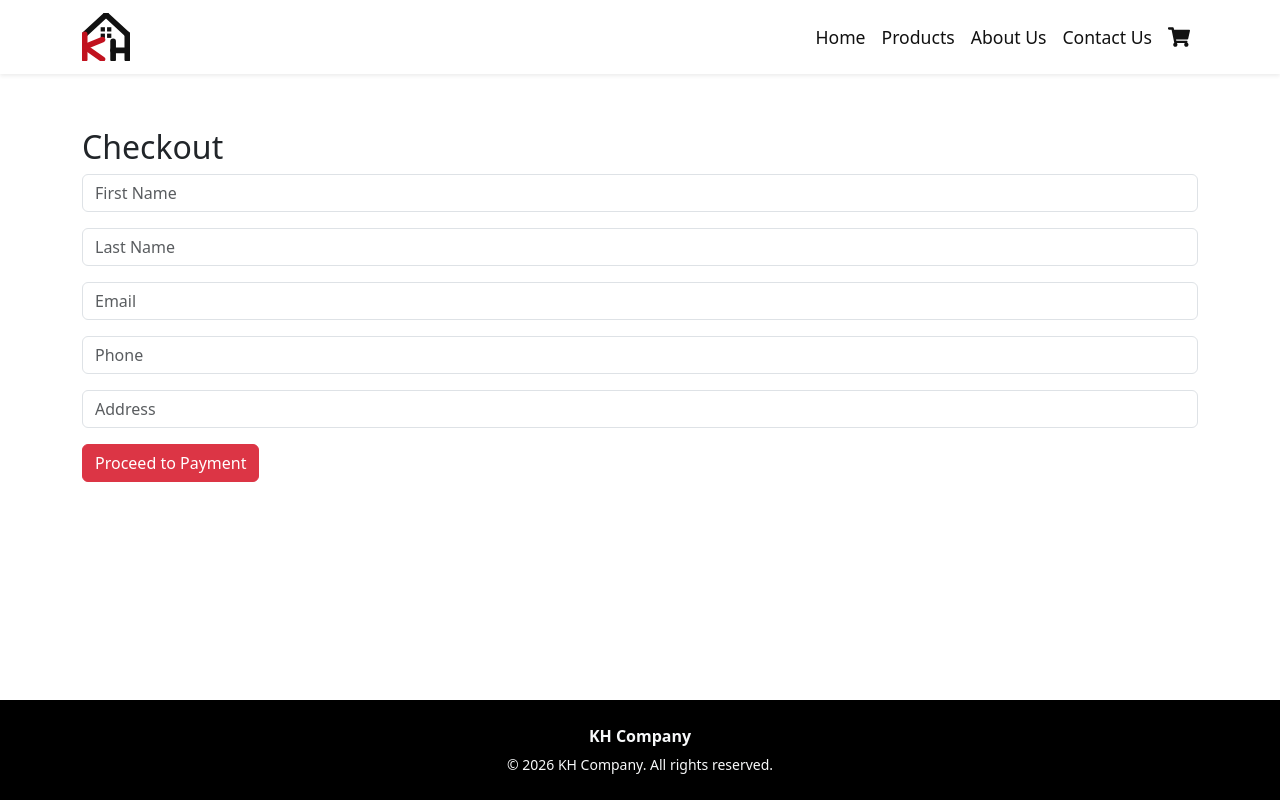
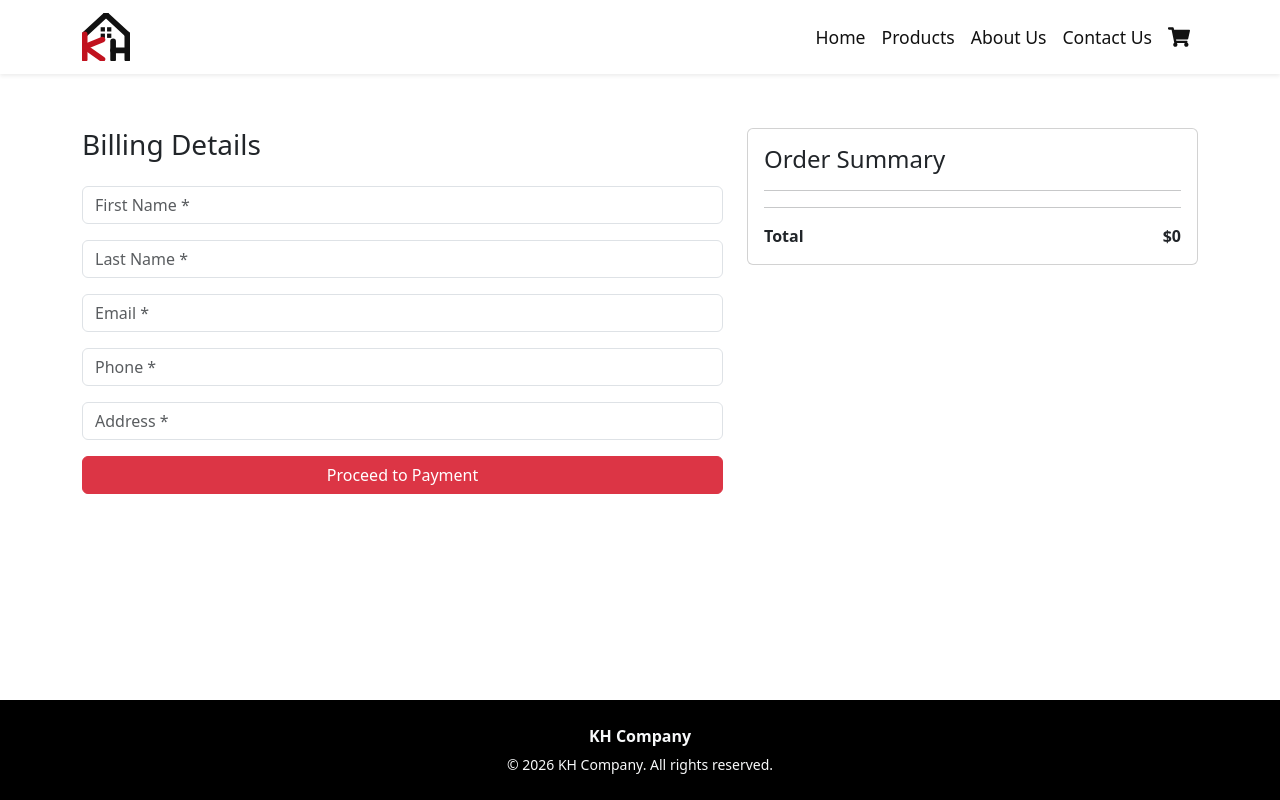
Before and after one commit to Shoshaan/home-king, a React (Vite) app: page /checkout in a window 1280 px wide. Built offline with nearby package versions, Linux system fonts and the light colour scheme.

Commit message:
payment pages addition

```diff
--- a/src/pages/CheckoutPage.jsx
+++ b/src/pages/CheckoutPage.jsx
@@ -1,9 +1,25 @@
 import { useSelector } from "react-redux";
 import { useState } from "react";
-import { Container, Form, Button } from "react-bootstrap";
+import {
+  Container,
+  Row,
+  Col,
+  Form,
+  Button,
+  Card,
+  Spinner,
+} from "react-bootstrap";
 
 export function CheckoutPage() {
   const cartItems = useSelector((state) => state.cart.items);
+
+  const total = cartItems.reduce(
+    (sum, item) => sum + item.price * item.quantity,
+    0,
+  );
+
+  const [loading, setLoading] = useState(false);
+  const [error, setError] = useState("");
 
   const [formData, setFormData] = useState({
     firstName: "",
@@ -13,17 +29,59 @@ export function CheckoutPage() {
     address: "",
   });
 
+  const [errors, setErrors] = useState({});
+
+  // ====================
+  // Handle Input Change
+  // ====================
   const handleChange = (e) => {
     setFormData({
       ...formData,
       [e.target.name]: e.target.value,
     });
+
+    // remove error on typing
+    setErrors({
+      ...errors,
+      [e.target.name]: "",
+    });
   };
 
+  // ====================
+  // Validation
+  // ====================
+  const validate = () => {
+    let newErrors = {};
+
+    if (!formData.firstName) newErrors.firstName = "First name is required";
+    if (!formData.lastName) newErrors.lastName = "Last name is required";
+
+    if (!formData.email || !formData.email.includes("@"))
+      newErrors.email = "Enter a valid email";
+
+    if (!formData.phone || formData.phone.length < 10)
+      newErrors.phone = "Enter a valid phone number";
+
+    if (!formData.address) newErrors.address = "Address is required";
+
+    setErrors(newErrors);
+
+    return Object.keys(newErrors).length === 0;
+  };
+
+  // ====================
+  // Submit
+  // ====================
   const handleSubmit = async (e) => {
     e.preventDefault();
 
-    const response = await fetch("http://localhost:3000/orders", {
+    if (!validate()) return;
+
+    try {
+      setLoading(true);
+      setError("");
+
+      const res = await fetch("http://localhost:3000/orders", {
         method: "POST",
         headers: {
           "Content-Type": "application/json",
@@ -34,67 +92,150 @@ export function CheckoutPage() {
         }),
       });
 
-    const data = await response.json();
+      if (!res.ok) throw new Error();
 
-    // redirect to paymob
+      const data = await res.json();
+
+      // redirect to payment
       window.location.href = data.paymentUrl;
+    } catch {
+      setError("Something went wrong. Please try again.");
+      window.scrollTo({ top: 0, behavior: "smooth" });
+    } finally {
+      setLoading(false);
+    }
   };
 
   return (
     <Container className="mt-5">
-      <h2>Checkout</h2>
+      <Row>
+        {/* ================= FORM ================= */}
+        <Col md={7}>
+          <h3 className="mb-4">Billing Details</h3>
+
+          {error && <div className="text-danger mb-3">{error}</div>}
 
           <Form onSubmit={handleSubmit}>
+            {/* First Name */}
             <Form.Group className="mb-3">
               <Form.Control
-            placeholder="First Name"
+                placeholder="First Name *"
                 name="firstName"
+                value={formData.firstName}
                 onChange={handleChange}
-            required
+                isInvalid={!!errors.firstName}
               />
+              <Form.Control.Feedback type="invalid">
+                {errors.firstName}
+              </Form.Control.Feedback>
             </Form.Group>
 
+            {/* Last Name */}
             <Form.Group className="mb-3">
               <Form.Control
-            placeholder="Last Name"
+                placeholder="Last Name *"
                 name="lastName"
+                value={formData.lastName}
                 onChange={handleChange}
-            required
+                isInvalid={!!errors.lastName}
               />
+              <Form.Control.Feedback type="invalid">
+                {errors.lastName}
+              </Form.Control.Feedback>
             </Form.Group>
 
+            {/* Email */}
             <Form.Group className="mb-3">
               <Form.Control
                 type="email"
-            placeholder="Email"
+                placeholder="Email *"
                 name="email"
+                value={formData.email}
                 onChange={handleChange}
-            required
+                isInvalid={!!errors.email}
               />
+              <Form.Control.Feedback type="invalid">
+                {errors.email}
+              </Form.Control.Feedback>
             </Form.Group>
 
+            {/* Phone */}
             <Form.Group className="mb-3">
               <Form.Control
-            placeholder="Phone"
+                placeholder="Phone *"
                 name="phone"
+                value={formData.phone}
                 onChange={handleChange}
-            required
+                isInvalid={!!errors.phone}
               />
+              <Form.Control.Feedback type="invalid">
+                {errors.phone}
+              </Form.Control.Feedback>
             </Form.Group>
 
+            {/* Address */}
             <Form.Group className="mb-3">
               <Form.Control
-            placeholder="Address"
+                placeholder="Address *"
                 name="address"
+                value={formData.address}
                 onChange={handleChange}
-            required
+                isInvalid={!!errors.address}
               />
+              <Form.Control.Feedback type="invalid">
+                {errors.address}
+              </Form.Control.Feedback>
             </Form.Group>
 
-        <Button type="submit" variant="danger">
-          Proceed to Payment
+            {/* Submit */}
+            <Button
+              type="submit"
+              variant="danger"
+              className="w-100"
+              disabled={loading}
+            >
+              {loading ? (
+                <>
+                  <Spinner size="sm" /> Processing...
+                </>
+              ) : (
+                "Proceed to Payment"
+              )}
             </Button>
           </Form>
+        </Col>
+
+        {/* ================= SUMMARY ================= */}
+        <Col md={5}>
+          <Card>
+            <Card.Body>
+              <h4>Order Summary</h4>
+
+              <hr />
+
+              {cartItems.map((item) => (
+                <div
+                  key={item.id}
+                  className="d-flex justify-content-between mb-2"
+                >
+                  <span>
+                    {item.name} x{item.quantity}
+                  </span>
+
+                  <span>${item.price * item.quantity}</span>
+                </div>
+              ))}
+
+              <hr />
+
+              <div className="d-flex justify-content-between">
+                <strong>Total</strong>
+                <strong>${total}</strong>
+              </div>
+            </Card.Body>
+          </Card>
+        </Col>
+      </Row>
     </Container>
   );
 }
--- /dev/null
+++ b/src/pages/PaymentFaild.jsx
@@ -0,0 +1,10 @@
+import { Container } from "react-bootstrap";
+
+export function PaymentFailed() {
+  return (
+    <Container className="text-center mt-5">
+      <h2>❌ Payment Failed</h2>
+      <p>Please try again.</p>
+    </Container>
+  );
+}
--- /dev/null
+++ b/src/pages/PaymentSuccess.jsx
@@ -0,0 +1,56 @@
+import { useEffect } from "react";
+import { useDispatch } from "react-redux";
+import { Container, Button } from "react-bootstrap";
+import { useNavigate, useSearchParams } from "react-router-dom";
+
+import { clearCart } from "../redux/cartSlice";
+
+export function PaymentSuccess() {
+  const dispatch = useDispatch();
+  const navigate = useNavigate();
+  const [searchParams] = useSearchParams();
+
+  // optional: get order id from URL
+  const orderId = searchParams.get("order_id");
+
+  useEffect(() => {
+    // clear cart after success
+    dispatch(clearCart());
+
+    // scroll top
+    window.scrollTo({ top: 0, behavior: "smooth" });
+  }, []);
+
+  return (
+    <Container className="text-center mt-5">
+      {/* Icon */}
+      <div style={{ fontSize: "60px" }}>✅</div>
+
+      {/* Title */}
+      <h2 className="mt-3">Payment Successful</h2>
+
+      {/* Subtitle */}
+      <p className="text-muted">
+        Thank you! Your order has been placed successfully.
+      </p>
+
+      {/* Order ID (optional) */}
+      {orderId && (
+        <p>
+          Order ID: <strong>{orderId}</strong>
+        </p>
+      )}
+
+      {/* Buttons */}
+      <div className="mt-4 d-flex justify-content-center gap-3">
+        <Button variant="danger" onClick={() => navigate("/")}>
+          Continue Shopping
+        </Button>
+
+        <Button variant="outline-dark" onClick={() => navigate("/cart")}>
+          View Cart
+        </Button>
+      </div>
+    </Container>
+  );
+}
--- a/src/routes/AppRouter.jsx
+++ b/src/routes/AppRouter.jsx
@@ -5,6 +5,8 @@ import { ProductsPage } from "../features/products/pages/ProductsPage";
 import { NotFoundPage } from "../pages/NotFoundPage";
 import { CartPage } from "../pages/CartPage";
 import { CheckoutPage } from "../pages/CheckoutPage";
+import { PaymentSuccess } from "../pages/PaymentSuccess";
+import { PaymentFailed } from "../pages/PaymentFaild";
 
 export function AppRouter() {
   return (
@@ -15,6 +17,8 @@ export function AppRouter() {
           <Route path="/products" element={<ProductsPage />} />
           <Route path="/cart" element={<CartPage />} />
           <Route path="/checkout" element={<CheckoutPage />} />
+          <Route path="/success" element={<PaymentSuccess />} />
+          <Route path="/failed" element={<PaymentFailed />} />
         </Route>
         <Route path="*" element={<NotFoundPage />} />
       </Routes>
--- a/src/styles/theme.css
+++ b/src/styles/theme.css
@@ -233,3 +233,13 @@ html {
   font-weight: 600;
   font-size: 16px;
 }
+
+.success-icon {
+  font-size: 60px;
+  animation: pop 0.4s ease;
+}
+
+@keyframes pop {
+  0% { transform: scale(0.5); }
+  100% { transform: scale(1); }
+}
```
Also changed, not shown: src/pages/CartPage.jsx (+29 -24 lines). Lines whose indentation alone changed are shown as unchanged.
